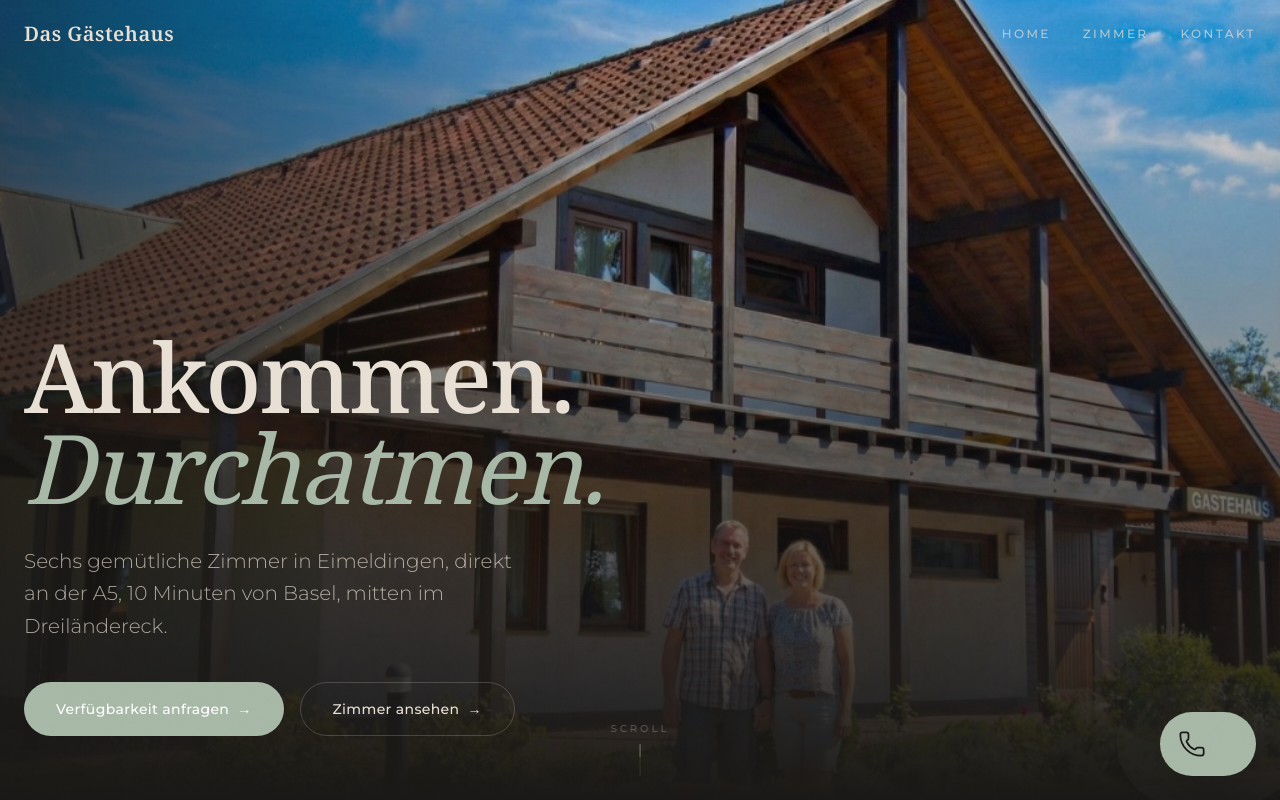
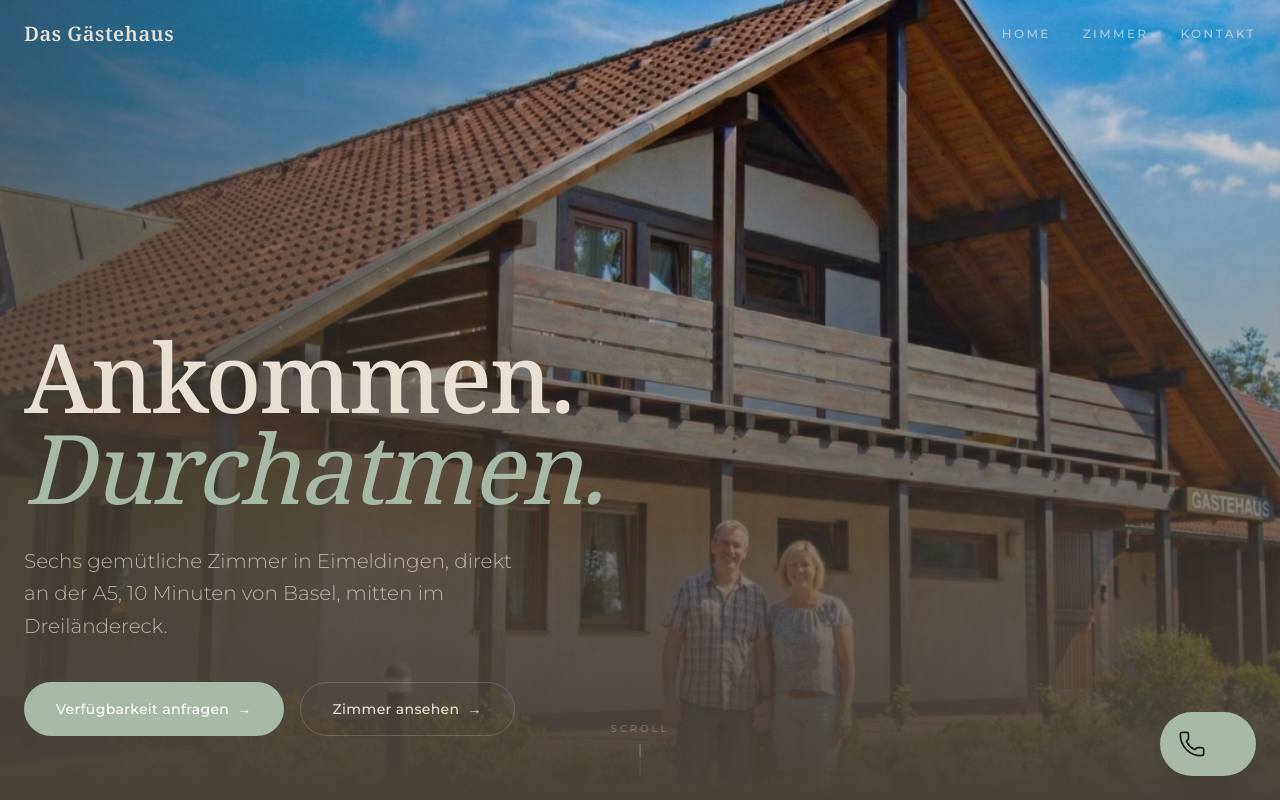
Before and after one commit to leonschmidt020-bot/G-stehaus, a Next.js app: page / in a window 1280 px wide. Shown: the top 800 px of the page. Built offline with nearby package versions, Linux system fonts and the light colour scheme.

Commit message:
Hintergrundfarbe an Footer angleichen, Hero-Animation nicht mehr abgeschnitten
Co-Authored-By: Claude Opus 4.6 <noreply@anthropic.com>

```diff
--- a/src/app/globals.css
+++ b/src/app/globals.css
@@ -78,10 +78,10 @@
    ============================================ */
 
 .dark {
-  --background: #1A1816;
+  --background: #4A4239;
   --foreground: #E8E0D4;
-  --surface: #242120;
-  --surface-2: #2E2B29;
+  --surface: #564D43;
+  --surface-2: #5E554B;
   --color-primary: #E8E0D4;
   --color-text: #A89E90;
   --color-accent: #A7B8A7;
@@ -101,10 +101,10 @@
   --color-sand: #8B8478;
   --color-sand-light: #4A4239;
   --color-sand-dark: #6B6358;
-  --color-glass-light: rgba(26, 24, 22, 0.70);
-  --color-glass-border: rgba(255, 255, 255, 0.06);
-  --color-glass-white: rgba(42, 38, 33, 0.70);
-  --color-glass-white-border: rgba(255, 255, 255, 0.08);
+  --color-glass-light: rgba(74, 66, 57, 0.70);
+  --color-glass-border: rgba(255, 255, 255, 0.08);
+  --color-glass-white: rgba(86, 77, 67, 0.70);
+  --color-glass-white-border: rgba(255, 255, 255, 0.10);
 }
 
 body {
--- a/src/components/home/Hero.tsx
+++ b/src/components/home/Hero.tsx
@@ -70,12 +70,13 @@ export default function Hero() {
   return (
     <section
       ref={sectionRef}
-      className="relative h-[100vh] min-h-[600px] w-full overflow-hidden flex items-end -mt-20"
+      className="relative h-[100vh] min-h-[600px] w-full flex items-end -mt-20"
     >
-      <div
-        ref={imageRef}
-        className="absolute inset-0 w-full h-[120%] -mt-[10%]"
-      >
+      <div className="absolute inset-0 overflow-hidden">
+        <div
+          ref={imageRef}
+          className="w-full h-[120%] -mt-[10%]"
+        >
         <Image
           src="/images/exterior.jpg"
           alt="Das Gästehaus Eimeldingen Außenansicht"
@@ -84,6 +85,7 @@ export default function Hero() {
           sizes="100vw"
           className="object-cover"
         />
+        </div>
       </div>
 
       <div className="absolute inset-0 bg-gradient-to-t from-[var(--background)] via-[var(--background)]/40 to-transparent" />
```
